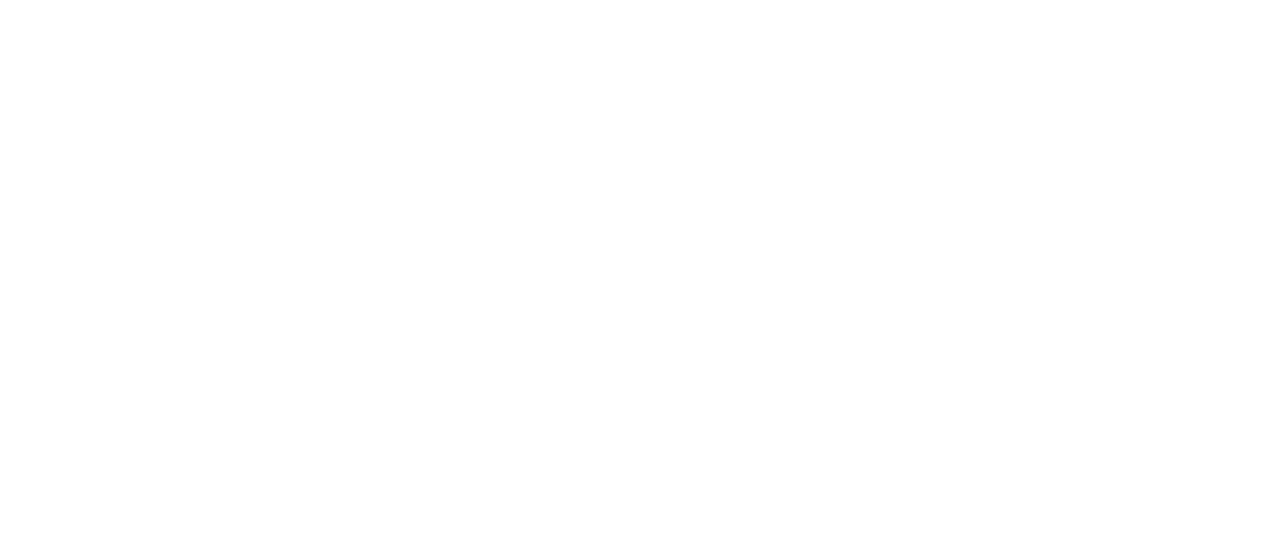
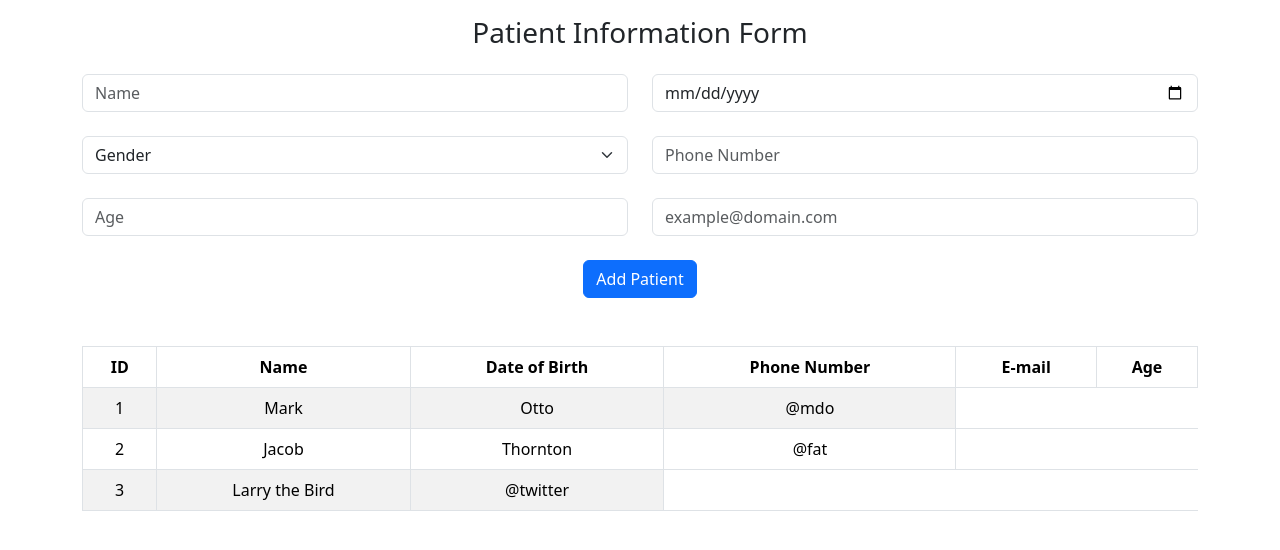
Before and after one commit to Moringa-Flask-Framework/hospital-appointment-app, a React (Create React App) app in the folder frontend/: page / in a window 1280 px wide. Shown: the top 550 px of the page. Built offline with nearby package versions, Linux system fonts and the light colour scheme; no server answers.

Commit message:
Patient module

```diff
--- a/frontend/src/App.js
+++ b/frontend/src/App.js
@@ -1,10 +1,14 @@
-import logo from './logo.svg';
 import './App.css';
+import Login from './components/Login';
+import PatientForm from './components/PatientForm';
+import PatientTable from './components/PatientTable';
 
 function App() {
   return (
     <div className="App">
-
+      <PatientForm/>
+      {/* <Login/> */}
+      <PatientTable/>
     </div>
   );
 }
--- a/frontend/src/components/Login.jsx
+++ b/frontend/src/components/Login.jsx
@@ -1,8 +1,40 @@
 import React from 'react'
+import { Container, Form, Col, Row, Button } from 'react-bootstrap'
 
 function Login() {
+
+  function handleSubmit(e){
+    e.preventDefault();
+    console.log("I have been clicked")
+  }
   return (
-    <div>Login</div>
+    <div>
+      <h3>Login</h3>
+      <Col>
+          <Container>
+            <Form onSubmit={handleSubmit()}>
+              <Form.Group as={Row} className="mb-3" controlId="formPlaintextUsername">
+                <Col sm="10">
+                  <Form.Control type='text' placeholder='Username' />
+                </Col>
+              </Form.Group>
+              <Form.Group as={Row} className="mb-3" controlId="formPlaintextPassword">
+                <Col sm="10">
+                  <Form.Control type="password" placeholder="Password" onChange={(e)=>e.target.value}/>
+                </Col>
+              </Form.Group>
+              <Button variant="primary" type="submit">
+                Submit
+              </Button>
+            </Form>
+
+          </Container>
+      </Col>
+      <Col>
+      <p>Don't have an account? Register <a href="/register">here</a>.</p>
+      </Col>
+
+    </div>
   )
 }
 
--- a/frontend/src/components/PatientForm.jsx
+++ b/frontend/src/components/PatientForm.jsx
@@ -1,23 +1,83 @@
 import React from 'react'
 import { useState, useEffect} from "react"
+import {Form,Row,Col,Card,Container, Button} from 'react-bootstrap';
 
 function PatientForm() {
-    const  [patients, setPatients] = useState([])
+    // const [name, setName] = useState("");
+    // const [age, setAge] = useState(0);
+    // const [gender, setGender] = useState("Male");
+    // const [date_of_birth, setDob]= useState('')
+    // const [email, setEmail]= useState('')
+    // const [contact_number, setPhone] = useState('')
+    // const [message, setMessage] = useState("");\
+    const[loading, setLoading]= useState(false);
+    const[error, setError]= useState(null);
+    const [patientData, setPatientData] = useState({
+        name: '',
+        age: '',
+        gender: '',
+        contact_number: '',
+        email: '',
+        date_of_birth: '',
+      });
 
-    useEffect(()=>{
-        function fetchPatients(){
-            try{
-                fetch('')
+    const handleInputChange = (e) => {
+        setPatientData({
+          ...patientData,
+          [e.target.name]: e.target.value,
+        });
+      };
+
+    const handleSubmit = async (e) =>{
+        e.preventDefault();
+        // console.log("I am clicked");
+        const response = await fetch('/patients', {
+            method: 'POST',
+            body: JSON.stringify(patientData),
+            headers: {
+                'Content-Type': 'application/json'
             }
-            catch{
-
-            }
+        })
+        .then(response => {
+        if (!response.ok) {
+            throw new Error('Network response was not ok');
         }
-        fetchPatients()
-    },[])
-
+        return response.json();
+        })
+        .then(data=> {
+        setLoading(false);
+        })
+        .catch(error => {
+        setError(error);
+        setLoading(false);
+        });
+    }
   return (
     <div>
+        <Container>
+            <h3 className="text-center mt-3 mb-4">Patient Information Form</h3>
+            <Form onSubmit={handleSubmit}>
+                <Row>
+                    <Col>
+                        <Form.Control value={patientData.name} onChange={handleInputChange} type='text' placeholder="Name" /><br/>
+                        <Form.Select value={patientData.gender} onChange={handleInputChange} aria-label="Default select example">
+                            <option>Gender</option>
+                            <option value="male">Male</option>
+                            <option value="female">Female</option>
+                        </Form.Select><br/>
+                        <Form.Control value={patientData.age} onChange={handleInputChange} type='number' placeholder="Age" /><br/>
+                    </Col>
+                    <Col>
+                        <Form.Control value={patientData.date_of_birth} onChange={handleInputChange} type='date' placeholder="Date of Birth" /><br/>
+                        <Form.Control value={patientData.contact_number} onChange={handleInputChange} type='text' placeholder="Phone Number" /><br/>
+                        <Form.Control value={patientData.email} onChange={handleInputChange} type='email' placeholder="example@domain.com" />
+                    </Col>
+                </Row>
+                <Button variant="primary" type="submit">
+                    Add Patient
+                </Button>
+            </Form>
+        </Container>
 
     </div>
   )
--- /dev/null
+++ b/frontend/src/components/PatientTable.jsx
@@ -0,0 +1,62 @@
+import React from 'react'
+import { useState, useEffect} from "react"
+import {Container, Table} from 'react-bootstrap';
+
+
+function PatientTable() {
+    const  [patients, setPatients] = useState([])
+
+    useEffect(()=>{
+        async function fetchPatients(){
+            try{
+                await fetch('/patients')
+                .then(response => response.json())
+                .then(data => setPatients(data))
+            }catch (error){
+                console.log('Error: ', error)
+            }
+        }
+        fetchPatients()
+    },[])
+    console.log(patients)
+  return (
+    <div className='mt-5'>
+        <Container>
+            <Table striped bordered hover>
+                <thead>
+                    <tr>
+                    <th>ID</th>
+                    <th>Name</th>
+                    <th>Date of Birth</th>
+                    <th>Phone Number</th>
+                    <th>E-mail</th>
+                    <th>Age</th>
+                    </tr>
+                </thead>
+                <tbody>
+                    <tr>
+                    <td>1</td>
+                    <td>Mark</td>
+                    <td>Otto</td>
+                    <td>@mdo</td>
+                    </tr>
+                    <tr>
+                    <td>2</td>
+                    <td>Jacob</td>
+                    <td>Thornton</td>
+                    <td>@fat</td>
+                    </tr>
+                    <tr>
+                    <td>3</td>
+                    <td>Larry the Bird</td>
+                    <td>@twitter</td>
+                    </tr>
+                </tbody>
+            </Table>
+        </Container>
+
+    </div>
+  )
+}
+
+export default PatientTable
```
